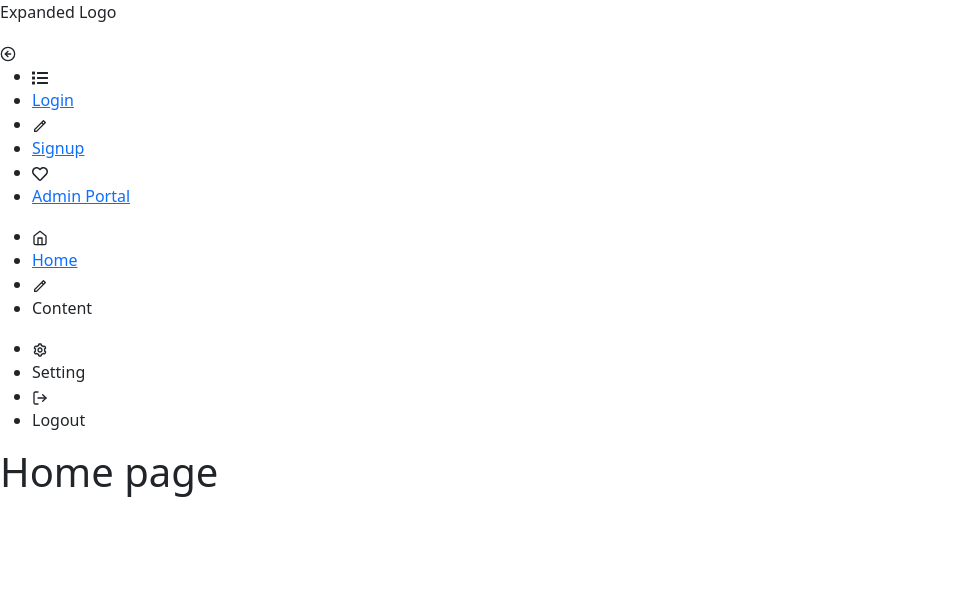
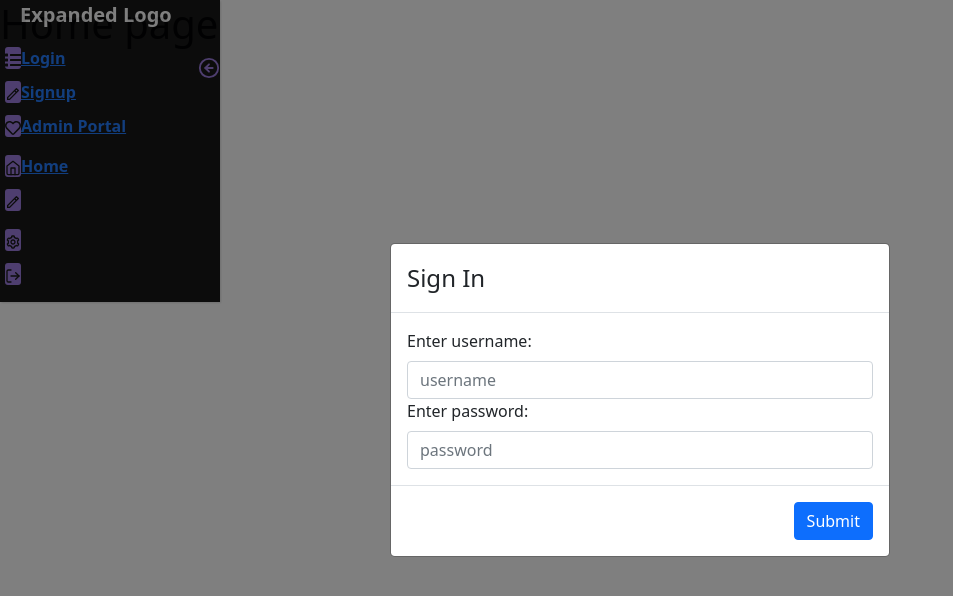
Before and after one commit to StefWebDesigner/RevX, a React (Create React App) app in the folder projectapp/: page / in a window 1280 px wide. Shown: the top 596 px of the page, without its empty margins (0-953 px from the left). Built offline with nearby package versions, Linux system fonts and the light colour scheme.

Commit message:
Login modal working with hard coded user info

```diff
--- a/projectapp/package.json
+++ b/projectapp/package.json
@@ -5,9 +5,12 @@
     "@testing-library/user-event": "^13.5.0",
     "axios": "^0.26.1",
     "bootstrap": "^5.1.3",
+    "bootstrap-icons": "^1.8.1",
     "react": "^18.0.0",
     "react-bootstrap": "^2.2.3",
     "react-dom": "^18.0.0",
+    "react-icons": "^4.3.1",
+    "react-pro-sidebar": "^0.7.1",
     "react-router-dom": "^6.3.0",
     "react-scripts": "5.0.0",
     "web-vitals": "^2.1.4"
--- a/projectapp/public/index.html
+++ b/projectapp/public/index.html
@@ -2,14 +2,12 @@
 <html lang="en">
   <head>
     <meta charset="utf-8" />
-    <link rel="icon" href="%PUBLIC_URL%/favicon.ico" />
     <meta name="viewport" content="width=device-width, initial-scale=1" />
     <meta name="theme-color" content="#000000" />
     <meta
-      name="description"
-      content="Web site created using create-react-app"
+      name="social networking app"
+      content="Social netowrking web site"
     />
-    <link rel="apple-touch-icon" href="%PUBLIC_URL%/logo192.png" />
     <!--
       manifest.json provides metadata used when your web app is installed on a
       user's mobile device or desktop. See https://developers.google.com/web/fundamentals/web-app-manifest/
@@ -24,7 +22,7 @@
       work correctly both with client-side routing and a non-root public URL.
       Learn how to configure a non-root public URL by running `npm run build`.
     -->
-    <title>React App</title>
+    <title>Revature Social Network</title>
   </head>
   <body>
     <noscript>You need to enable JavaScript to run this app.</noscript>
--- a/projectapp/src/components/home/Home.js
+++ b/projectapp/src/components/home/Home.js
@@ -2,10 +2,12 @@ import React from 'react';
 import Main from "./Main";
 import Footer from "./Footer";
 import Navbar from "../navbar/Navbar";
+import Login from '../users-comps/Login';
 
 const Home = () => {
     return (
         <>
+            <Login />
             <Navbar/>
             <Main/>
             <Footer/>
--- a/projectapp/src/components/navbar/Navbar.js
+++ b/projectapp/src/components/navbar/Navbar.js
@@ -60,13 +60,13 @@ const Navbar = () => {
                         {/*CHANGE MENU ICON SHAPE*/}
                         <Menu iconShape="cirlce">
                             <MenuItem icon={<FaList />}>
-                                <li><Link to="/login">Login</Link></li>
+                                <Link to="/login">Login</Link>
                             </MenuItem>
                             <MenuItem icon={<RiPencilLine />}>
-                                <li><Link to="/signup">Signup</Link></li>
+                                <Link to="/signup">Signup</Link>
                             </MenuItem>
                             <MenuItem icon={<FaRegHeart />}>
-                                <li><Link to="/admin">Admin Portal</Link></li>
+                                <Link to="/admin">Admin Portal</Link>
                             </MenuItem>
                         </Menu>
 
@@ -77,10 +77,10 @@ const Navbar = () => {
                     <SidebarContent>
                         <Menu iconShape="square">
                             <MenuItem active={true} icon={<FiHome />}>
-                                <li><Link to="/">Home</Link></li>
+                                <Link to="/">Home</Link>
                             </MenuItem>
                             <MenuItem icon={<RiPencilLine />}>
-                                <li><a>Content</a></li>
+                                <a>Content</a>
                             </MenuItem>
 
                         </Menu>
@@ -90,10 +90,10 @@ const Navbar = () => {
                     <SidebarFooter>
                         <Menu iconShape="square">
                             <MenuItem icon={<BiCog />}>
-                                <li><a>Setting</a></li>
+                                <a>Setting</a>
                             </MenuItem>
                             <MenuItem icon={<FiLogOut />}>
-                                <li><a>Logout</a></li>
+                                <a>Logout</a>
                             </MenuItem>
                         </Menu>
                     </SidebarFooter>
--- a/projectapp/src/components/users-comps/Login.js
+++ b/projectapp/src/components/users-comps/Login.js
@@ -1,17 +1,19 @@
-import React, {useContext, useState} from 'react';
-import Navbar from "../navbar/Navbar";
-import {useNavigate} from "react-router-dom";
+import Form from 'react-bootstrap/Form'
+import Modal from 'react-bootstrap/Modal'
+import Button from 'react-bootstrap/button'
+import { useContext, useState } from 'react';
+import axios from "axios";
+
 import DataStore from "../../dataStore/dataStore";
-import axios from "axios";
-import './forms.css';
 
-const Login = () => {
 
-    //CALLING THE USERNAVIGATOR
-    const navigator = useNavigate();
+function Login() {
 
     //IT CALLS THE DATASTORE GLOBAL VARIABLE FORM STORE
-    const {setUser} = useContext(DataStore);
+    const { setUser } = useContext(DataStore);
+
+    //controls visibility of modal
+    const [isOpen, setIsOpen] = useState(true);
 
     //potential error messages when validating form
     const [errorMessages, setErrorMessages] = useState({});
@@ -24,19 +26,20 @@ const Login = () => {
     const [isSubmitted, setIsSubmitted] = useState(false);
 
 
-    //LOGIN IN FUNCTION
-    async function handleSubmit (e) {
+    async function handleSubmit(e) {
+
         e.preventDefault();
 
         var { username, password } = document.forms[0];
 
-        const {data} = await axios.get(`http://localhost:4000/userByName/${username}`);
-
+        // const { data } = await axios.get(`http://localhost:4000/userByName/${username}`);
+        const data = { username: "morth", password: "password" };
         //validate user information
         if (data) {
 
             if (data.password === password.value) {
                 setIsSubmitted(true);
+                setIsOpen(false);
 
                 //PASS DATA RECIEVED FROM AXIOS CALL TO SETUSER
                 setUser(data);
@@ -51,40 +54,47 @@ const Login = () => {
         }
     }
 
-    //function to render error messages if username or password doesn't match
-    function renderErrorMessage (name){
+    function renderErrorMessage(name) {
         if (name === errorMessages.name) {
             return (<div className="error">{errorMessages.message}</div>);
         }
     }
 
-    //login form JSX element
     const renderForm = (
-        <form onSubmit={handleSubmit}>
-            <div className="input-container">
-                <label>Enter username: </label>
-                <input type="text" name="username" placeholder="username" required />
-                {renderErrorMessage("uname")}
-            </div>
-            <div className="input-container">
-                <label>Enter password: </label>
-                <input type="password" name="password" placeholder="password" required />
-                {renderErrorMessage("pass")}
-            </div>
-            <div className="button-container">
-                <input type="submit" />
-            </div>
-        </form>
+        <Modal
+            show={isOpen}
+            size="md"
+            aria-labelledby="contained-modal-title-vcenter"
+            centered
+        >
+            <Form onSubmit={handleSubmit}>
+                <Modal.Header>
+                    <Modal.Title>Sign In</Modal.Title>
+                </Modal.Header>
+
+                <Modal.Body>
+                    <Form.Group>
+                        <Form.Label>Enter username: </Form.Label>
+                        <Form.Control type="text" name="username" placeholder="username" required />
+                        {renderErrorMessage("uname")}
+                    </Form.Group>
+                    <Form.Group>
+                        <Form.Label>Enter password: </Form.Label>
+                        <Form.Control type="password" name="password" placeholder="password" required />
+                        {renderErrorMessage("pass")}
+                    </Form.Group>
+                </Modal.Body>
+
+                <Modal.Footer>
+                    <Button variant="primary" type="submit">
+                        Submit
+                    </Button>
+                </Modal.Footer>
+            </Form>
+        </Modal>
     );
 
-    return (
-            <div className="app">
-                <div className="login-form">
-                    <div className="title">Sign In</div>
-                    {isSubmitted ? navigator('/') : renderForm}
-                </div>
-            </div>
-    );
-};
+    return (isSubmitted ? "" : renderForm);
+}
 
 export default Login;
--- a/projectapp/src/components/users-comps/forms.css
+++ /dev/null
@@ -1,60 +0,0 @@
-.app {
-    font-family: sans-serif;
-    display: flex;
-    align-items: center;
-    justify-content:center;
-    flex-direction: column;
-    gap: 20px;
-    height: 100vh;
-    background-color: #f8f9fd;
-}
-
-input[type="text"],
-input[type="password"] {
-    padding: 5px 10px;
-    border: 1px solid lightgrey;
-}
-
-input[type="submit"] {
-    margin-top: 10px;
-    font-size: 15px;
-    background: #4F5980;
-    border: none;
-    border-radius: 5px;
-    color: white;
-    padding: 10px 20px;
-}
-
-input[type="submit"]:hover {
-    background: #2FA4FF;
-}
-
-.button-container {
-    display: flex;
-    justify-content: center;
-}
-
-.login-form {
-    background-color: white;
-    padding: 2rem;
-    box-shadow: 0 4px 8px 0 rgba(0, 0, 0, 0.2), 0 6px 20px 0 rgba(0, 0, 0, 0.19);
-    width: 50vh;
-}
-
-.error {
-    color: red;
-    font-size: 12px;
-}
-
-.title {
-    font-size: 25px;
-    margin-bottom: 20px;
-    text-align: center;
-}
-
-.input-container {
-    display: flex;
-    flex-direction: column;
-    gap: 8px;
-    margin: 20px;
-}
--- /dev/null
+++ b/projectapp/src/custom.css
@@ -0,0 +1,101 @@
+/* NAVIGATION CSS*/
+
+#header {
+    position: absolute;
+    width: 220px;
+}
+
+#header .pro-sidebar {
+    height: 100vh;
+}
+
+/*CONTROLLS THE MIN/MAX BUTTON*/
+#header .closemenu {
+    color: mediumpurple;
+    position: absolute;
+    right: 0;
+    z-index: 9999;
+    line-height: 20px;
+    border-radius: 50%;
+    font-weight: bold;
+    font-size: 22px;
+    top: 55px;
+    cursor: pointer;
+}
+
+/*CONTROLLS THE WIDTH OF NAVBAR*/
+#header .pro-sidebar {
+    width: 100%;
+    min-width: 100%;
+}
+
+/*CONTROLLS THE WIDTH OF NAVBAR WHEN COLLAPSED*/
+#header .pro-sidebar.collapsed {
+    width: 80px;
+    min-width: 80px;
+}
+
+/*TARGETS BACKGROUND PG NAV*/
+#header .pro-sidebar-inner {
+    background-color: black;
+    opacity: .9;
+    box-shadow: 0.5px 0.866px 2px 0px rgba(0, 0, 0, 0.15);
+}
+
+#header .pro-sidebar-inner .pro-sidebar-layout {
+    overflow-y: hidden;
+}
+
+/*CONTROL FONT OF LOGO AREA*/
+#header .pro-sidebar-inner .pro-sidebar-layout .logotext p {
+    font-size: 20px;
+    padding: 0 20px;
+    color: white;
+    font-weight: bold;
+}
+
+/*PROVIDE EXTRA PADDING*/
+#header .pro-sidebar-inner .pro-sidebar-layout ul {
+    padding: 0 5px;
+}
+
+/*SPACING FOR ICON ELEMENTS*/
+#header .pro-sidebar-inner .pro-sidebar-layout ul .pro-inner-item {
+    color: #000;
+    margin: 10px 0px;
+    font-weight: bold;
+}
+
+/*BACKGROUND COLOR OF ICONS*/
+#header .pro-sidebar-inner .pro-sidebar-layout ul .pro-inner-item .pro-icon-wrapper {
+    background-color: mediumpurple;
+    color: #000;
+    border-radius: 3px;
+}
+
+/*WRAPPING*/
+#header .pro-sidebar-inner .pro-sidebar-layout ul .pro-inner-item .pro-icon-wrapper .pro-item-content {
+    color: #000;
+}
+
+/*ACTIVE STATUS*/
+#header .pro-sidebar-inner .pro-sidebar-layout .active {
+    /*background-image: linear-gradient(0deg, #fece00 0%, #ffe172 100%);*/
+}
+
+/*LOGO PADDING*/
+#header .logo {
+    padding: 20px;
+}
+
+/*MEDIA QUERRIES*/
+@media only screen and (max-width: 720px) {
+    html {
+        overflow: hidden;
+    }
+}
+
+.error {
+    color: red;
+    font-size: 12px;
+}
--- a/projectapp/src/index.js
+++ b/projectapp/src/index.js
@@ -1,6 +1,7 @@
 import React from 'react';
 import ReactDOM from 'react-dom';
 import './index.css';
+import './custom.css';
 import App from './App';
 
 ReactDOM.render(
```
Also changed, not shown: projectapp/src/components/users-comps/LoginModal.js (deleted, +0 -81 lines), projectapp/public/manifest.json, 2 other files (tests, documents, lock files or other folders).
